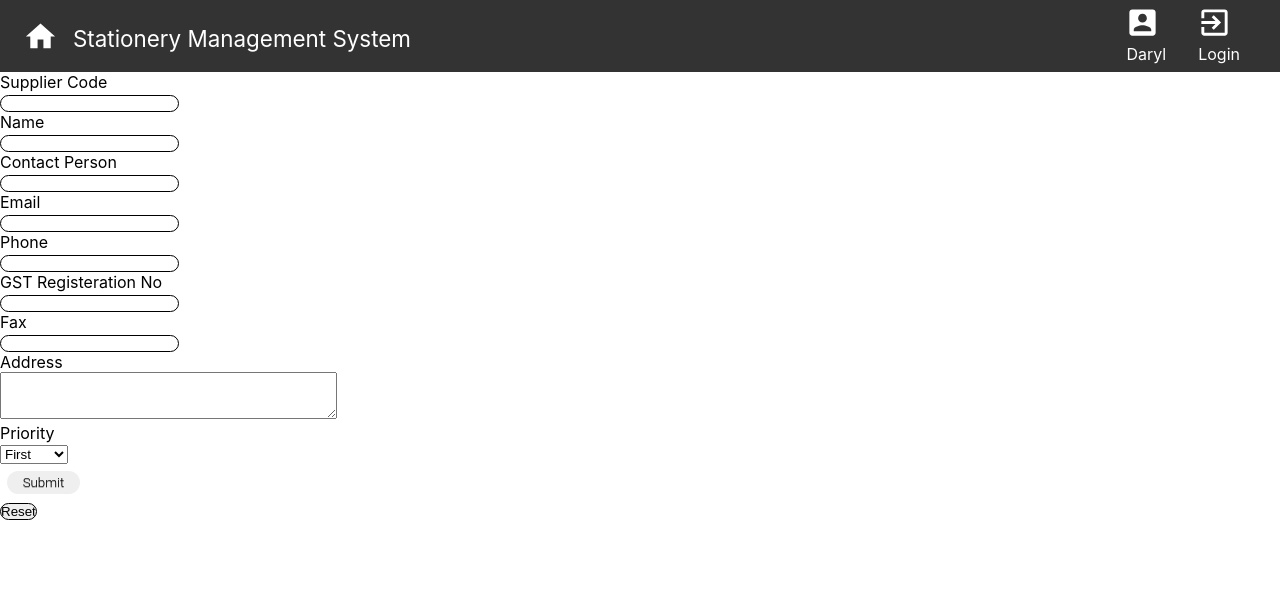
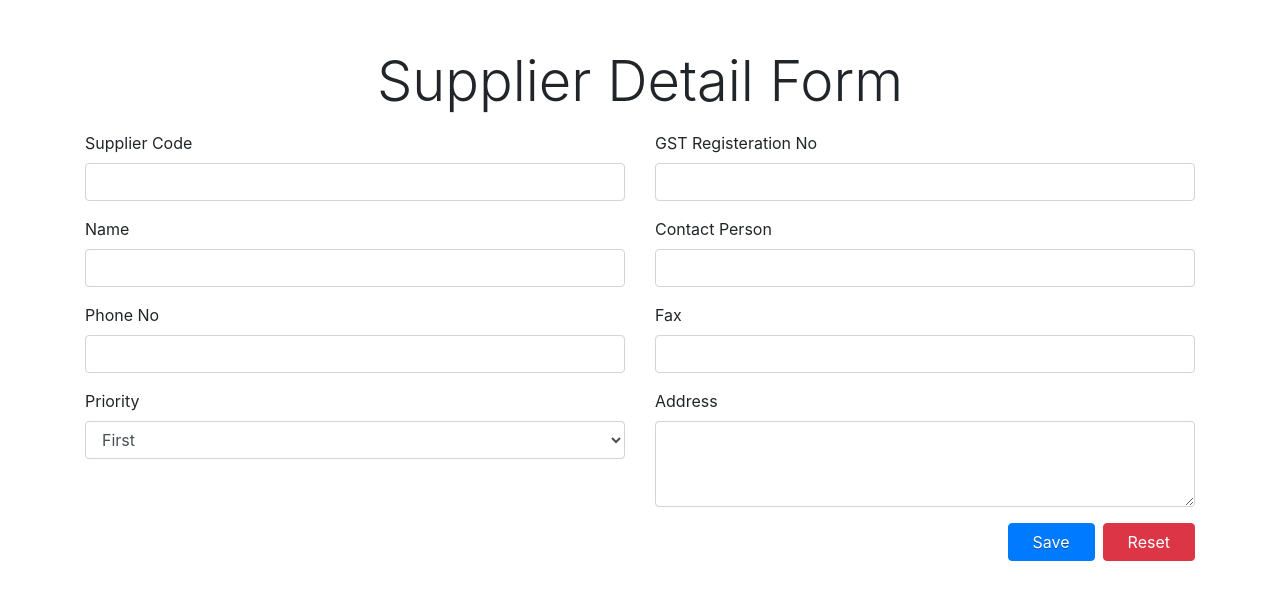
Before and after one commit to Martindreamz/Front-End-AD-Project, a React (Create React App) app: page /supplier-form in a window 1280 px wide. Shown: the top 600 px of the page. Built offline with nearby package versions, Linux system fonts and the light colour scheme.

Commit message:
Redesign supplier form

```diff
--- a/package.json
+++ b/package.json
@@ -9,7 +9,10 @@
     "@testing-library/react": "^9.5.0",
     "@testing-library/user-event": "^7.2.1",
     "axios": "^0.19.2",
+    "bootstrap": "^4.5.2",
     "react": "^16.13.1",
+    "react-bootstrap": "^1.3.0",
+    "react-currency-format": "^1.0.0",
     "react-dom": "^16.13.1",
     "react-router-dom": "^5.2.0",
     "react-scripts": "^3.4.3"
--- a/src/Components/InventoryTable.css
+++ b/src/Components/InventoryTable.css
@@ -17,6 +17,15 @@
   border: solid 0.5px;
   width: 80%;
   overflow: scroll;
+  margin-top: 1.5rem;
+}
+
+.supplierTable {
+  display: flex;
+  flex-direction: column;
+  justify-content: space-evenly;
+  border: solid 0.5px;
+  width: 100%;
   margin-top: 1.5rem;
 }
 
--- a/src/Components/SupplierForm.js
+++ b/src/Components/SupplierForm.js
@@ -1,5 +1,6 @@
 import React, { useState,createRef,useEffect,Component } from 'react';
 import Header from '../Components/Headers/Header';
+import 'bootstrap/dist/css/bootstrap.min.css';
 
 class SupplierForm extends React.Component {
    constructor(props) {
@@ -26,7 +27,7 @@ class SupplierForm extends React.Component {
         phoneNum : this.refs.phoneNumRef.value,
       }
 
-      fetch('https://localhost:5001/api/Supplier', {
+      fetch('https://localhost:5001/api/Store/saveSupplier', {
         method: 'POST',
         headers: {
           'Content-Type': 'application/json'
@@ -39,35 +40,41 @@ class SupplierForm extends React.Component {
 
     render(){
       return (
-        <div>
-        <Header />
-        <div id="supplier-post">
+        <div class="container py-5 .bg-light" >
+          <div class="row">
+              <div class="col-md-12 mx-auto text-center">
+                  <p class="display-4">Supplier Detail Form</p>
+              </div>
+              <div class="col-md-12 mx-auto">
                   <form>
-                    <div className="form-group">
-                        <label className="col-sm-2 control-label required" htmlFor="supplierCode">Supplier Code</label>
-                        <div className="col-sm-10">
+                      <div class="form-group row">
+                          <div class="col-sm-6">
+                              <label for="supplierCode">Supplier Code</label>
                               <input type="text"
                                          id="supplierCode"
                                          required="required"
                                          ref="supplierCodeRef"
                                          className="form-control"/>
                           </div>
+                          <div class="col-sm-6">
+                              <label for="inputLastname">GST Registeration No</label>
+                              <input type="text"
+                                         id="gstRegisNo"
+                                         ref="gstRegisNoRef"
+                                         className="form-control"/>
                           </div>
-
-                    <div className="form-group">
-                        <label className="col-sm-2 control-label required" htmlFor="name">Name</label>
-                        <div className="col-sm-10">
+                      </div>
+                      <div class="form-group row">
+                          <div class="col-sm-6">
+                              <label for="name">Name</label>
                               <input type="text"
                                          id="name"
                                          required="required"
                                          ref="nameRef"
                                          className="form-control"/>
                           </div>
-                    </div>
-
-                    <div className="form-group">
-                        <label className="col-sm-2 control-label required" htmlFor="contactPerson">Contact Person</label>
-                        <div className="col-sm-10">
+                          <div class="col-sm-6">
+                              <label for="contactPerson">Contact Person</label>
                               <input type="text"
                                          id="contactPerson"
                                          required="required"
@@ -76,41 +83,17 @@ class SupplierForm extends React.Component {
                           </div>
                       </div>
 
-                    <div className="form-group">
-                        <label className="col-sm-2 control-label required" htmlFor="email">Email</label>
-                        <div className="col-sm-10">
-                            <input type="text"
-                                   id="email"
-                                   required="required"
-                                   ref="emailRef"
-                                   className="form-control"/>
-                        </div>
-                    </div>
-
-                    <div className="form-group">
-                        <label className="col-sm-2 control-label required" htmlFor="phoneNum">Phone</label>
-                        <div className="col-sm-10">
+                      <div class="form-group row">
+                          <div class="col-sm-6">
+                              <label for="phoneNum">Phone No</label>
                               <input type="text"
                                          id="phoneNum"
                                          required="required"
                                          ref="phoneNumRef"
                                          className="form-control"/>
                           </div>
-                    </div>
-
-                    <div className="form-group">
-                        <label className="col-sm-2 control-label required" htmlFor="gstRegisNo">GST Registeration No</label>
-                        <div className="col-sm-10">
-                            <input type="text"
-                                   id="gstRegisNo"
-                                   ref="gstRegisNoRef"
-                                   className="form-control"/>
-                        </div>
-                    </div>
-
-                    <div className="form-group">
-                        <label className="col-sm-2 control-label required" htmlFor="phone">Fax</label>
-                        <div className="col-sm-10">
+                          <div class="col-sm-6">
+                              <label for="fax">Fax</label>
                               <input type="text"
                                          id="fax"
                                          required="required"
@@ -119,21 +102,9 @@ class SupplierForm extends React.Component {
                           </div>
                       </div>
 
-                    <div className="form-group">
-                        <label className="col-sm-2 control-label required" htmlFor="address">Address</label>
-                        <div className="col-sm-10">
-                            <textarea
-                                   id="address"
-                                   required="required"
-                                   ref="addressRef"
-                                   className="form-control"
-                                   rows="3" cols="40"/>
-                        </div>
-                    </div>
-
-                    <div className="form-group">
-                        <label className="col-sm-2 control-label required" htmlFor="supplierCode">Priority</label>
-                        <div className="col-sm-10">
+              <div class="form-group row">
+                          <div class="col-sm-6">
+                              <label for="priority">Priority</label>
                               <select id="priority"
                                          required="required"
                                          className="form-control" ref="priorityRef">
@@ -150,31 +121,28 @@ class SupplierForm extends React.Component {
 
                                   </select>
                           </div>
+                          <div class="col-sm-6">
+                              <label for="address">Address</label>
+                              <textarea
+                                         id="address"
+                                         required="required"
+                                         ref="addressRef"
+                                         className="form-control"
+                                         rows="3" cols="40"/>
+                          </div>
                       </div>
 
-
-
-                    <div className="form-group">
-                        <div className="col-sm-2"></div>
-                        <div className="col-sm-10">
-                            <button type="button"
-                                    id="supplier_post_submit"
-                                    className="btn-default btn"
-                                    onClick={this.add}>
-                                Submit
-                            </button>
-                            <div className="col-sm-2"></div>
-                            <input type="reset" className="btn-default btn"
+              <input type="reset" class="btn btn-danger px-4 float-right ml-1"
                                           onClick={this.reset} value = "Reset"/>
+              <button type="button" id="supplier_post_submit"
+                     class="btn btn-primary px-4 float-right mr-1"
+                     onClick={this.add}> Save </button>
+                  </form>
               </div>
-                    </div>
-            </form>
-                    <p>{this.state.message}</p>
           </div>
       </div>
       );
     }
 }
 
-
 export default SupplierForm;
--- a/src/Components/SupplierTable.js
+++ b/src/Components/SupplierTable.js
@@ -4,6 +4,7 @@ import DeleteIcon from '@material-ui/icons/Delete';
 import './InventoryTable.css';
 import {domain} from '../Configurations/Config';
 import axios from 'axios';
+import 'bootstrap/dist/css/bootstrap.min.css';
 
 
 class SupplierTable extends React.Component {
@@ -15,7 +16,7 @@ class SupplierTable extends React.Component {
 
     deleteSupplier(id) {
 
-    axios.delete('https://localhost:5001/api/Supplier/delete/' + id).then(result=>{
+    axios.delete('https://localhost:5001/api/Store/deleteSupplier/' + id).then(result=>{
        this.setState({
           data: this.state.data.filter(s=>s.id !== id),
           initial: false,
@@ -45,7 +46,7 @@ class SupplierTable extends React.Component {
         )
 
         return (
-            <table className="inventoryTable">
+            <table className="supplierTable">
                 <tr className="tableHeader">
                     <th>Supplier Code</th>
                     <th>Name</th>
--- a/src/Containers/SupplierList.js
+++ b/src/Containers/SupplierList.js
@@ -6,6 +6,8 @@ import AddCircleIcon from '@material-ui/icons/AddCircle';
 import { domain } from '../Configurations/Config';
 import axios from 'axios';
 import InventoryPopup from "../Components/InventoryPopup";
+import SupplierForm from '../Components/SupplierForm';
+import 'bootstrap/dist/css/bootstrap.min.css';
 
 class RecievedGoods extends React.Component {
     constructor() {
@@ -13,13 +15,21 @@ class RecievedGoods extends React.Component {
         this.state = {
             //test data
             data: [],
+            showSupplierForm : false,
         }
+        this.addSupplierFun = this.addSupplierFun.bind(this)
+    }
+
+    addSupplierFun(previousState) {
+        this.setState(
+            {showSupplierForm: !previousState,}
+        )
     }
 
     //Run once before render - lifecycle
     componentDidMount() {
         //HTTP get request
-        axios.get('https://localhost:5001/api/Supplier')
+        axios.get('https://localhost:5001/api/Store/Suppliers')
             .then(response => {
                 const items = response.data;
                 this.setState({ data: items });
@@ -33,13 +43,33 @@ class RecievedGoods extends React.Component {
 
     render() {
         return (
-            <div>
-                <Header />
-                <div className="recievedGoodsBody">
-                    <AddCircleIcon/>
-                    <SupplierTable data={this.state.data}/>
+        <div>
+            <Header />
+            <div className="container">
+                <div className="row" >
+                    <div className="col-sm-12 text-right mt-1">
+                        <button className="btn btn-warning mt-1" onClick={() => this.addSupplierFun(this.state.showSupplierForm)}>
+                              {!this.state.showSupplierForm
+                                ? "Add Supplier"
+                                : "Go to Suppplier List"}
+                        </button>
+                    </div>
+                </div>
+
+                <div className="row" >
+                    {!this.state.showSupplierForm ?
+                        <div className="col-sm-12  ">
+                            <SupplierTable data={this.state.data}/>
+                        </div>
+                        : null
+                    }
+                    {this.state.showSupplierForm ?
+                        <SupplierForm />
+                        : null
+                    }
                 </div>
             </div>
+        </div>
         )
     }
 }
```
Also changed, not shown: 1 other file (tests, documents, lock files or other folders). Lines whose indentation alone changed are shown as unchanged.
